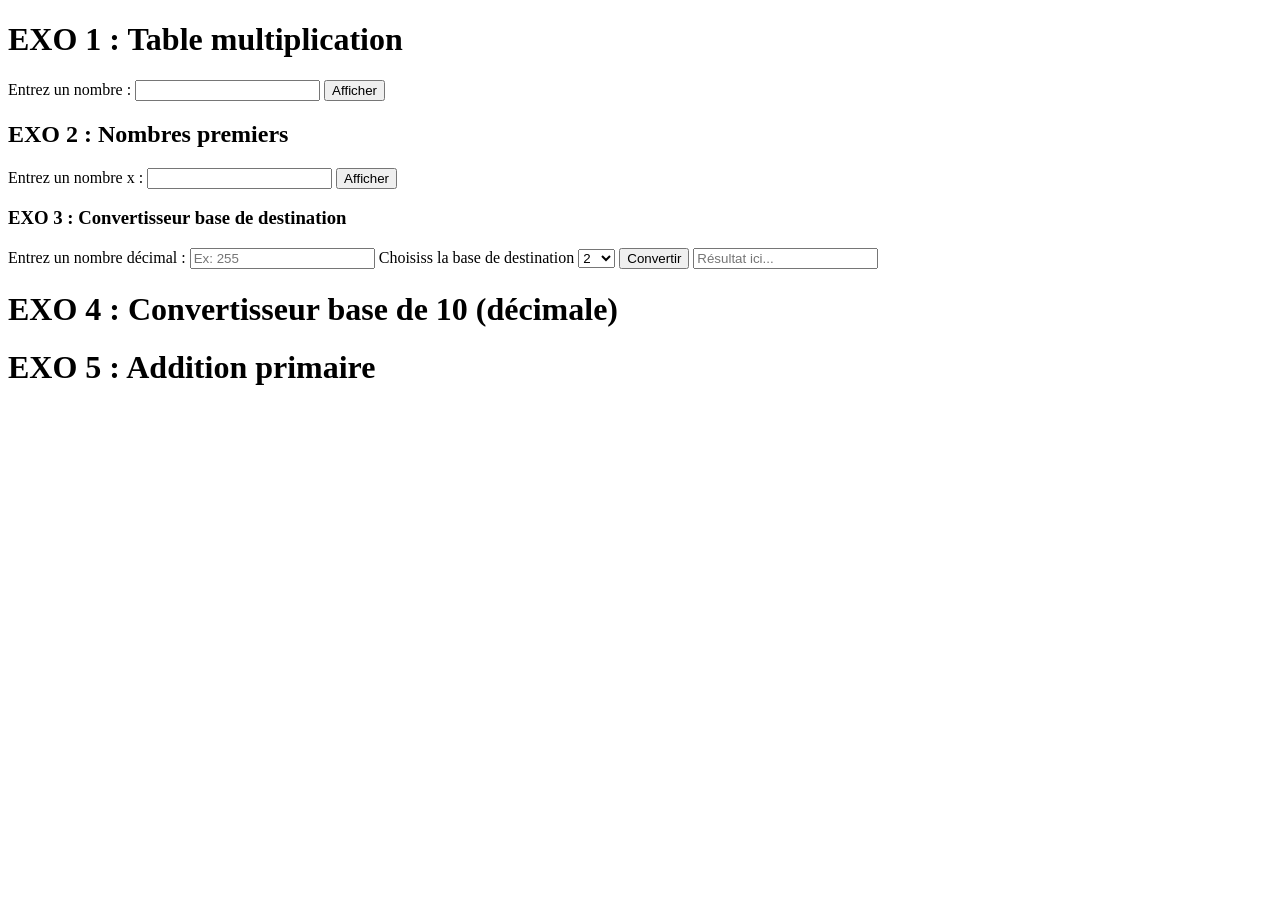
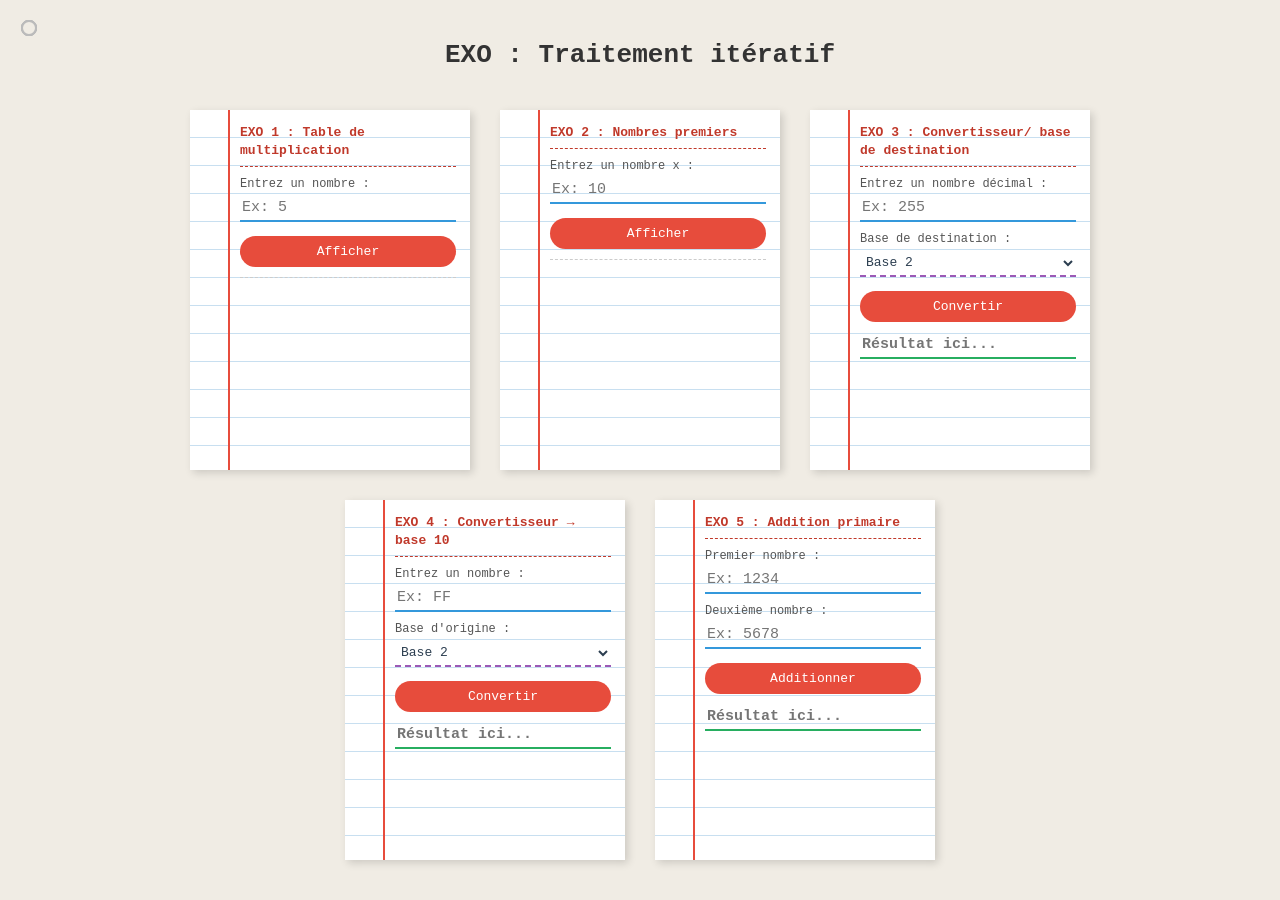
Before and after one commit to bakkalcieda/EXO---Traitement-iteratif--JS, a plain HTML site: page index.html in a window 1280 px wide. Before the commit the page ends 800 px from the top, so only its background shows below. Drawn offline with Linux system fonts and the light colour scheme.

Commit message:
Final + modification css

```diff
--- a/index.html
+++ b/index.html
@@ -1,50 +1,96 @@
 <!DOCTYPE html>
-<html lang="en">
+<html lang="fr">
 <head>
     <meta charset="UTF-8">
     <meta name="viewport" content="width=device-width, initial-scale=1.0">
     <title>Traitement itératif JS EXO</title>
     <link rel="stylesheet" href="style.css">
-    <script defer src ="script/script.js"></script>
+    <script defer src="script/script.js"></script>
 </head>
 <body>
-    <!-- -------------------------------------------- -->
-    <h1> EXO 1 : Table multiplication </h1>
-    <label for="nombre">Entrez un nombre :</label>
-    <input type="number" id="nombre" />
 
-    <button id="btn">Afficher</button>
+    <h1 class="titre-principal">EXO : Traitement itératif</h1>
 
-    <div id="resultat"></div>
-</div>
-<!-- ----------------------------------------------------------- -->
-    <h2>EXO 2 : Nombres premiers</h2>
+    <div class="page">
 
-    <label for="nombre2">Entrez un nombre x :</label>
-    <input type="number" id="nombre2" />
+        <!-- EXO 1 -->
+        <div class="feuille">
+            <div class="trou"></div>
+            <div class="marge"></div>
+            <div class="contenu">
+                <h2>EXO 1 : Table de multiplication</h2>
+                <label for="nombre">Entrez un nombre :</label>
+                <input type="number" id="nombre" placeholder="Ex: 5" />
+                <button id="btn">Afficher</button>
+                <div id="resultat" class="zone-resultat"></div>
+            </div>
+        </div>
 
-    <button id="btn2">Afficher</button>
+        <!--  EXO 2  -->
+        <div class="feuille">
+            <div class="trou"></div>
+            <div class="marge"></div>
+            <div class="contenu">
+                <h2>EXO 2 : Nombres premiers</h2>
+                <label for="nombre2">Entrez un nombre x :</label>
+                <input type="number" id="nombre2" placeholder="Ex: 10" />
+                <button id="btn2">Afficher</button>
+                <div id="resultat2" class="zone-resultat"></div>
+            </div>
+        </div>
 
-    <div id="resultat2"></div>
+        <!--  EXO 3 -->
+        <div class="feuille">
+            <div class="trou"></div>
+            <div class="marge"></div>
+            <div class="contenu">
+                <h2>EXO 3 : Convertisseur/ base de destination</h2>
+                <label for="nombre3">Entrez un nombre décimal :</label>
+                <input type="text" id="nombre3" placeholder="Ex: 255" />
+                <label for="base3">Base de destination :</label>
+                <select id="base3">
+                    <option value="2">Base 2</option>
+                    <option value="8">Base 8</option>
+                    <option value="16">Base 16</option>
+                </select>
+                <button id="btn3">Convertir</button>
+                <input type="text" id="resultat3" readonly placeholder="Résultat ici..." />
+            </div>
+        </div>
 
-    <!-- ------------------------------------------------- -->
-    <h3> EXO 3 : Convertisseur  base de destination</h3>
-    <label for="nombre3">Entrez un nombre décimal :</label>
-    <input type="text" id="nombre3" placeholder="Ex: 255" />
+        <!--  EXO 4  -->
+        <div class="feuille">
+            <div class="trou"></div>
+            <div class="marge"></div>
+            <div class="contenu">
+                <h2>EXO 4 : Convertisseur → base 10</h2>
+                <label for="nombre4">Entrez un nombre :</label>
+                <input type="text" id="nombre4" placeholder="Ex: FF" />
+                <label for="base4">Base d'origine :</label>
+                <select id="base4">
+                    <option value="2">Base 2</option>
+                    <option value="8">Base 8</option>
+                    <option value="16">Base 16</option>
+                </select>
+                <button id="btn4">Convertir</button>
+                <input type="text" id="resultat4" readonly placeholder="Résultat ici..." />
+            </div>
+        </div>
 
-    <label for="base3">Choisiss la base de destination </label>
-    <select id="base3">
-        <option value="2"> 2 </option>
-        <option value="8"> 8 </option>
-        <option value="16">16 </option>
-    </select>
+<!--  EXO 5 -->
+        <div class="feuille">
+            <div class="trou"></div>
+            <div class="marge"></div>
+            <div class="contenu">
+                <h2>EXO 5 : Addition primaire</h2>
+                <label for="nombre5a">Premier nombre :</label>
+                <input type="text" id="nombre5a" placeholder="Ex: 1234" />
+                <label for="nombre5b">Deuxième nombre :</label>
+                <input type="text" id="nombre5b" placeholder="Ex: 5678" />
+                <button id="btn5">Additionner</button>
+                <input type="text" id="resultat5" readonly placeholder="Résultat ici..." />
+            </div>
+        </div>
 
-    <button id="btn3">Convertir</button>
-
-    <input type="text" id="resultat3" readonly placeholder="Résultat ici..." />
-
-
-    <h1> EXO 4 : Convertisseur  base de 10 (décimale)</h1>
-    <h1> EXO 5 : Addition primaire </h1>
 </body>
 </html>
--- a/script/script.js
+++ b/script/script.js
@@ -58,11 +58,11 @@ document.getElementById("btn3").addEventListener("click",function() {
     const base = parseInt(document.getElementById("base3").value);
     const resultat= convertir(nombre,base);
 
-document.getElementById("resultat3").value = resultat;
+    document.getElementById("resultat3").value = resultat;
 });
 
 function convertir (nombre,base) {
-    if (nombre ===0) {
+    if (nombre === 0) {
         return "0";
     }
 
@@ -75,27 +75,60 @@ function convertir (nombre,base) {
         resultat = chiffres [reste] + resultat ;
         nombre = Math.floor (nombre / base );
     }
-
-    if (resultat === "") {
-        resultat = "0";
-    }
-document.getElementById("resultat3").value = resultat;
+    return resultat;
 }
-
-
-
-
-
-
 // ---------------------------------------------------------------------//
 //------------------------ EXO 4 -----------------------------------------//
 //Demandez à l'utilisateur d'encoder un nombre en base (2, 8, 16) et convertissez ce nombre dans la base 10 (décimale).
 //Le résultat doit être mis dans un champs texte en lecture seule.
 
+document.getElementById("btn4").addEventListener("click", function() {
+    const nombre = document.getElementById("nombre4").value.toUpperCase();
+    const base = parseInt(document.getElementById("base4").value);
+    const chiffres = "0123456789ABCDEF";
+    let resultat = 0;
+
+    for (let i = 0; i < nombre.length; i++) {
+        const chiffre = chiffres.indexOf(nombre[i]);
+
+        if (chiffre === -1 || chiffre >= base) {
+            document.getElementById("resultat4").value = "Nombre pas vvalide";
+            return;
+        }
+
+        resultat = resultat * base + chiffre;
+    }
+
+    document.getElementById("resultat4").value = resultat;
+});
 
 // ----------------------------------------------------------//
 //--------------- EXO 5 ----------------------------------------//
 //Comme en primaire, réalisez l'addition de deux nombres.
+document.getElementById("btn5").addEventListener("click",function() {
+    const a = document.getElementById("nombre5a").value;
+    const b = document.getElementById("nombre5b").value;
+
+    const maxLenght = Math.max(a.length,b.length);
+    let retenue = 0;
+    let resultat ="";
+
+    for (let i =1; i <= maxLenght; i++) {
+        const chiffreA = a.length - i >=0 ? parseInt(a[a.length - i]) : 0 ;
+        const chiffreB = b.length - i >=0 ? parseInt(b[b.length - i]) : 0 ;
+        const somme = chiffreA + chiffreB + retenue;
+        retenue= Math.floor(somme/10);
+        resultat= (somme % 10) + resultat ;
+    }
+
+    if (retenue > 0) {
+    resultat = retenue + resultat;
+    }
+    document.getElementById("resultat5").value = resultat;
+});
+
+
+
 
 //--------------------------------------------------------------------//
 //--------------------------- BONUS -----------------------------------//
--- a/style.css
+++ b/style.css
@@ -0,0 +1,172 @@
+* {
+    margin: 0;
+    padding: 0;
+    box-sizing: border-box;
+    font-family: 'Courier New', Courier, monospace;
+}
+
+body {
+    /* font-family: 'Comic Sans MS', cursive; */
+    background-color: #f0ece4;
+    min-height: 100vh;
+    padding: 40px 20px;
+}
+
+.titre-principal {
+    text-align: center;
+    font-size: 26px;
+    color: #333;
+    margin-bottom: 40px;
+}
+
+
+.page {
+    display: flex;
+    flex-wrap: wrap;
+    gap: 30px;
+    justify-content: center;
+    max-width: 1100px;
+    margin: 0 auto;
+}
+
+.feuille {
+    width: 280px;
+    min-height: 360px;
+    background: white;
+    display: flex;
+    flex-direction: row;
+    box-shadow: 3px 3px 8px rgba(0,0,0,0.15);
+
+    /* Lignes bleues */
+    background-image: repeating-linear-gradient(
+        transparent,
+        transparent 27px,
+        #c8dff0 27px,
+        #c8dff0 28px
+    );
+}
+
+.marge {
+    width: 40px;
+    min-height: 100%;
+    border-right: 2px solid #e74c3c;
+    flex-shrink: 0;
+}
+
+
+.trou {
+    position: absolute;
+    top: 20px;
+    left: 21px;
+    width: 16px;
+    height: 16px;
+    background: #f0ece4;
+    border-radius: 50%;
+    border: 2px solid #bbb;
+}
+
+
+.contenu {
+    flex: 1;
+    padding: 14px 14px 18px 10px;
+    display: flex;
+    flex-direction: column;
+    gap: 10px;
+}
+
+.contenu h2 {
+    font-size: 13px;
+    color: #c0392b;
+    border-bottom: 1.5px dashed #c0392b;
+    padding-bottom: 6px;
+    line-height: 1.4;
+}
+
+.contenu label {
+    font-size: 12px;
+    color: #555;
+    margin-bottom: -6px;
+}
+
+.contenu input[type="text"],
+.contenu input[type="number"] {
+    width: 100%;
+    border: none;
+    border-bottom: 2px solid #3498db;
+    background: transparent;
+    font-size: 15px;
+    /* font-family: 'Courier New', monospace; */
+    color: #2c3e50;
+    padding: 4px 2px;
+    outline: none;
+}
+
+.contenu input[readonly] {
+    border-bottom: 2px solid #27ae60;
+    color: #27ae60;
+    font-weight: bold;
+}
+
+.contenu select {
+    width: 100%;
+    border: none;
+    border-bottom: 2px dashed #9b59b6;
+    background: transparent;
+    /* font-family: 'Comic Sans MS', cursive; */
+    font-size: 13px;
+    color: #2c3e50;
+    padding: 4px 2px;
+    outline: none;
+    cursor: pointer;
+}
+
+.contenu button {
+    width: 100%;
+    padding: 8px;
+    background: #e74c3c;
+    color: white;
+    border: none;
+    border-radius: 20px;
+    /* font-family: 'Comic Sans MS', cursive; */
+    font-size: 13px;
+    cursor: pointer;
+    margin-top: 4px;
+}
+
+.contenu button:hover {
+    background: #c0392b;
+}
+
+.zone-resultat {
+    /* font-family: 'Courier New', monospace; */
+    font-size: 12px;
+    color: #2980b9;
+    min-height: 20px;
+    border-top: 1px dashed #ccc;
+    padding-top: 6px;
+    line-height: 1.8;
+}
+
+.zone-resultat p:last-child {
+    color: #27ae60;
+    font-weight: bold;
+}
+
+.etape-ligne {
+    display: flex;
+    justify-content: space-between;
+    font-size: 11px;
+    color: #34495e;
+    padding: 2px 0;
+    border-bottom: 1px dotted #eee;
+}
+
+.etape-retenue {
+    color: #c0392b;
+    font-weight: bold;
+    background: #fde8e8;
+    padding: 1px 5px;
+    border-radius: 8px;
+    border: 1px dashed #c0392b;
+    font-size: 10px;
+}
```
